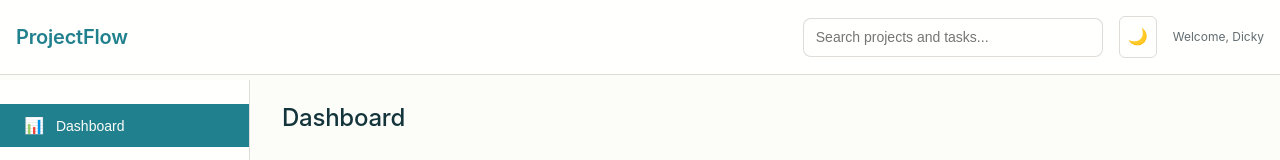
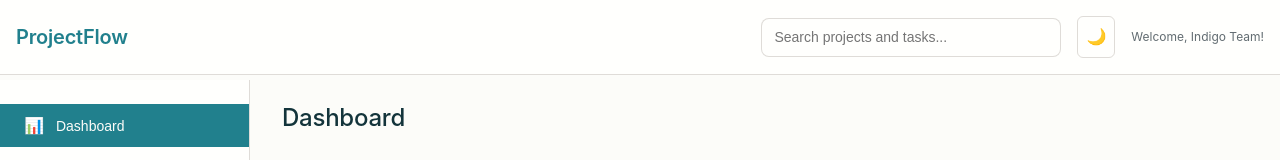
Before and after one commit to dicky0223/Task-scheduler-Tool, a website: page index.html in a window 1280 px wide. Shown: the top 160 px of the page. Drawn offline with Linux system fonts and the light colour scheme; a web font is replaced by a local one.

Commit message:
Updated index.html

```diff
--- a/index.html
+++ b/index.html
@@ -20,7 +20,7 @@
                     <span class="theme-icon">🌙</span>
                 </button>
                 <div class="user-profile">
-                    <span class="user-name">Welcome, Dicky</span>
+                    <span class="user-name">Welcome, Indigo Team!</span>
                 </div>
             </div>
         </div>
```
